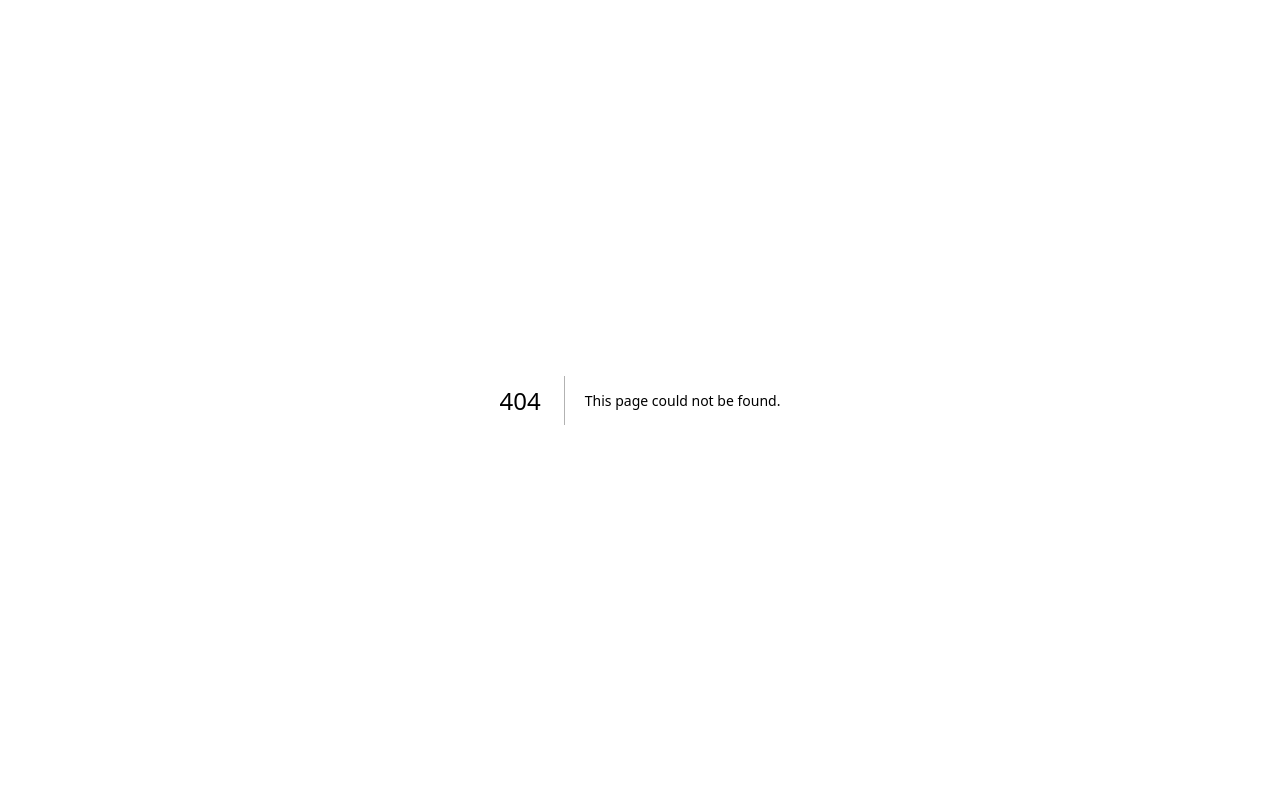
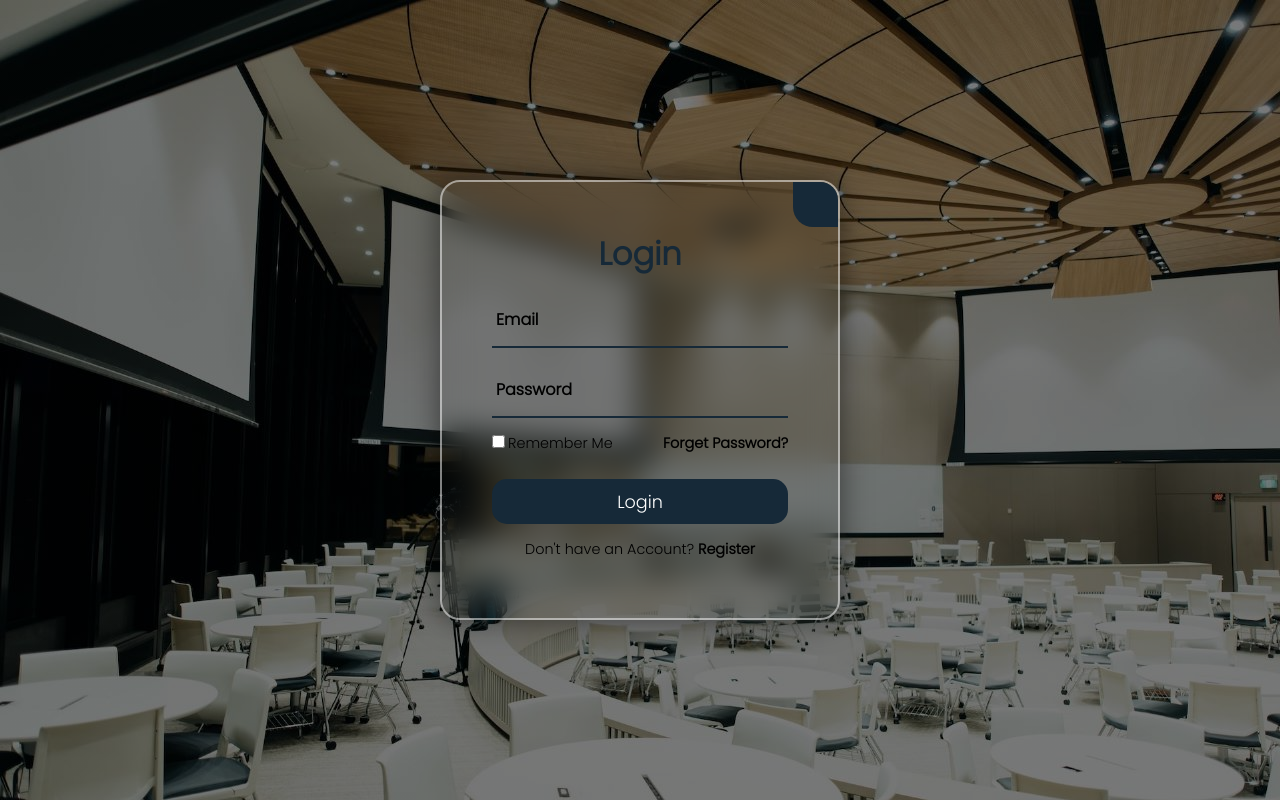
Before and after one commit to HussnainAhmad1606/Event-Scheduler-PUCON-23, a Next.js app: page /sign-in in a window 1280 px wide. Before the commit this address had no page. Built offline with nearby package versions, Linux system fonts and the light colour scheme.

Commit message:
Add login and sign up page

```diff
--- /dev/null
+++ b/src/app/sign-in/page.jsx
@@ -0,0 +1,47 @@
+import React from 'react'
+import "../../css/sign-in.css"
+import Link from "next/link"
+function page() {
+  return (
+    <div className="wrapper" >
+        <span className="icon-close">
+            <ion-icon name="close">
+
+            </ion-icon>
+        </span>
+
+
+        <div className="form-box login">
+
+            <h2>Login</h2>
+        <form action="#">
+            <div className="input-box">
+                <span className="icon"><ion-icon name="mail-open"></ion-icon></span>
+                <input type="email" required/>
+                <label >Email</label>
+            </div>
+            <div className="input-box">
+                <span className="icon"><ion-icon name="lock-closed"></ion-icon></span>
+                <input type="password" required/>
+                <label >Password</label>
+            </div>
+
+            <div className="remember-forget">
+                <label ><input type="checkbox"/>Remember Me</label>
+                <a href="#">Forget Password?</a>
+            </div>
+            <button type="submit"className="btn">Login</button>
+            <div className="login-register">
+                <p>Don't have an Account? <Link href="/sign-up" className="login link">Register</Link> </p>
+            </div>
+        </form>
+        </div>
+
+
+
+
+    </div>
+  )
+}
+
+export default page
--- /dev/null
+++ b/src/css/sign-in.css
@@ -0,0 +1,233 @@
+@import url('https://fonts.googleapis.com/css2?family=Poppins:wght@300&display=swap');
+
+*{
+    margin: 0px;
+    padding: 0px;
+    box-sizing: border-box;
+    font-family: 'Poppins',sans-serif;
+}
+body{
+    min-height: 100vh;
+    display: flex;
+    justify-content: center;
+    align-items: center;
+    background:linear-gradient(rgba(0,0,0,.5),rgba(0,0,0,.5)),url('/login.jpeg');
+    background-repeat: no-repeat;
+    background-size: cover;
+}
+
+header{
+    position: fixed;
+    top: 0px;
+    left: 0px;
+    width: 100%;
+    padding: 20px 80px;
+
+    display: flex;
+    justify-content: space-between;
+    align-items: center;
+    z-index: 99;
+}
+
+
+.logo{
+    font-size: 2em;
+    color: white;
+    user-select: none;
+}
+.navigation a {
+    text-decoration: none;
+    margin-left: 30px;
+    color: white;
+    font-size: 1.1em;
+    position: relative;
+    font-weight: 500;
+}
+.navigation a::after{
+    content: '';
+    position: absolute;
+    background: white;
+    left: 0px;
+    bottom: -6px;
+    width: 100%;
+    height: 3px;
+    transform: scaleX(0);
+    transition:transform 0.5s;
+
+    border-radius: 5px;
+}
+.navigation a:hover::after{
+    transform: scaleX(1);
+}
+.navigation .btnlogin-popup{
+    margin-left: 20px;
+    border: 2px solid white;
+    width: 130px;
+    height: 40px;
+    background-color: transparent;
+    color: white;
+    font-size: 1.1em;
+    font-weight: 500;
+    border-radius:40px;
+    transition: .5s;
+    outline: none;
+    cursor: pointer;
+
+}
+.navigation .btnlogin-popup:hover{
+    background-color: white;
+    color: #162938;
+
+}
+.wrapper{
+    overflow: hidden;
+    position: relative;
+    background: transparent;
+    border: 2px solid rgba(255, 255, 255, .5);
+    width: 400px;
+    height: 440px;
+    border-radius: 20px;
+    backdrop-filter: blur(15px);
+    box-shadow: 0px 0px 30px rgba(0, 0,0,.5);
+    display:flex;
+    justify-content: center;
+    align-items: center;
+
+}
+
+.wrapper .form-box{
+    width: 100%;
+    padding: 50px;
+}
+.form-box h2{
+    font-size: 2em;
+    color:#162938;
+    text-align: center;
+}
+.input-box{
+    width: 100%;
+    height: 40px;
+    border-bottom: 2px solid #162938;
+    position: relative;
+    margin: 30px 0px;
+}
+.input-box label{
+    width: 100%;
+    height: 40px;
+    position: absolute;
+    top: 50%;
+    left: 4px;
+    transform: translateY(-51%);
+    transition: .5s;
+    pointer-events: none;
+    font-weight: 600;
+}
+
+.input-box input
+{
+    width: 100%;
+    height: 100%;
+    background:transparent;
+    border: none;
+    outline: none;
+    padding: 0px 30px 0px 4px;
+    font-size: 1.1em;
+    color: #162938;
+
+    font-weight: 400;
+}
+.wrapper .icon
+{
+    right: 8px;
+    position: absolute;
+    line-height: 26px;
+    font-size: 1.2em;
+}
+.input-box input:focus~label,
+.input-box input:valid~label
+{
+    top: -5px;
+}
+.remember-forget{
+    font-size: 0.9em;
+    color: black;
+    display: flex;
+    justify-content: space-between;
+    font-weight: 500;
+    margin: -15px 0px 15px;
+
+    }
+.remember-forget label input{
+    accent-color: #162938;
+    margin-right: 3px;
+}
+.remember-forget a{
+    text-decoration: none;
+    color: black;
+    transition: .5s;
+    font-weight: 600;
+}
+.remember-forget a:hover{
+    text-decoration: underline;
+    color: black;
+}
+.wrapper .icon-close{
+    top:0px;
+    right:0px;
+    position: absolute;
+    width: 45px;
+    height: 45px;
+    background-color: #162938;
+    font-size: 2em;
+    display: flex;
+    color: white;
+    justify-content: center;
+    align-items: center;
+    border-bottom-left-radius: 20px;
+    cursor: pointer;
+
+}
+.btn{
+    width: 100%;
+    height:45px;
+    background-color: #162938;
+    color: white;
+    font-size: 1.1em;
+    font-weight: 500;
+    border: none;
+    outline: none;
+    border-radius: 15px;
+    margin-top: 10px;
+    transition: 0.5s;
+}
+.btn:hover{
+    width: 100%;
+    height:45px;
+    background-color: white;
+    color: #162938;
+    font-size: 1.1em;
+    font-weight: 500;
+    border: none;
+    outline: none;
+    border-radius: 15px;
+    margin-top: 10px;
+}
+
+.login-register{
+    text-align: center;
+    font-size: .9em;
+    color: black;
+    margin: 15px 0px 10px;
+
+}
+.login-register p a{
+    text-decoration: none;
+    font-weight: 600;
+    color: black;
+    transition: 0.5s;
+
+}
+.login-register p a:hover{
+    text-decoration:   underline;
+    font-weight: 600;
+}
```
Also changed, not shown: src/app/sign-up/page.jsx (added, +56 -0 lines), public/login.jpeg (added).
